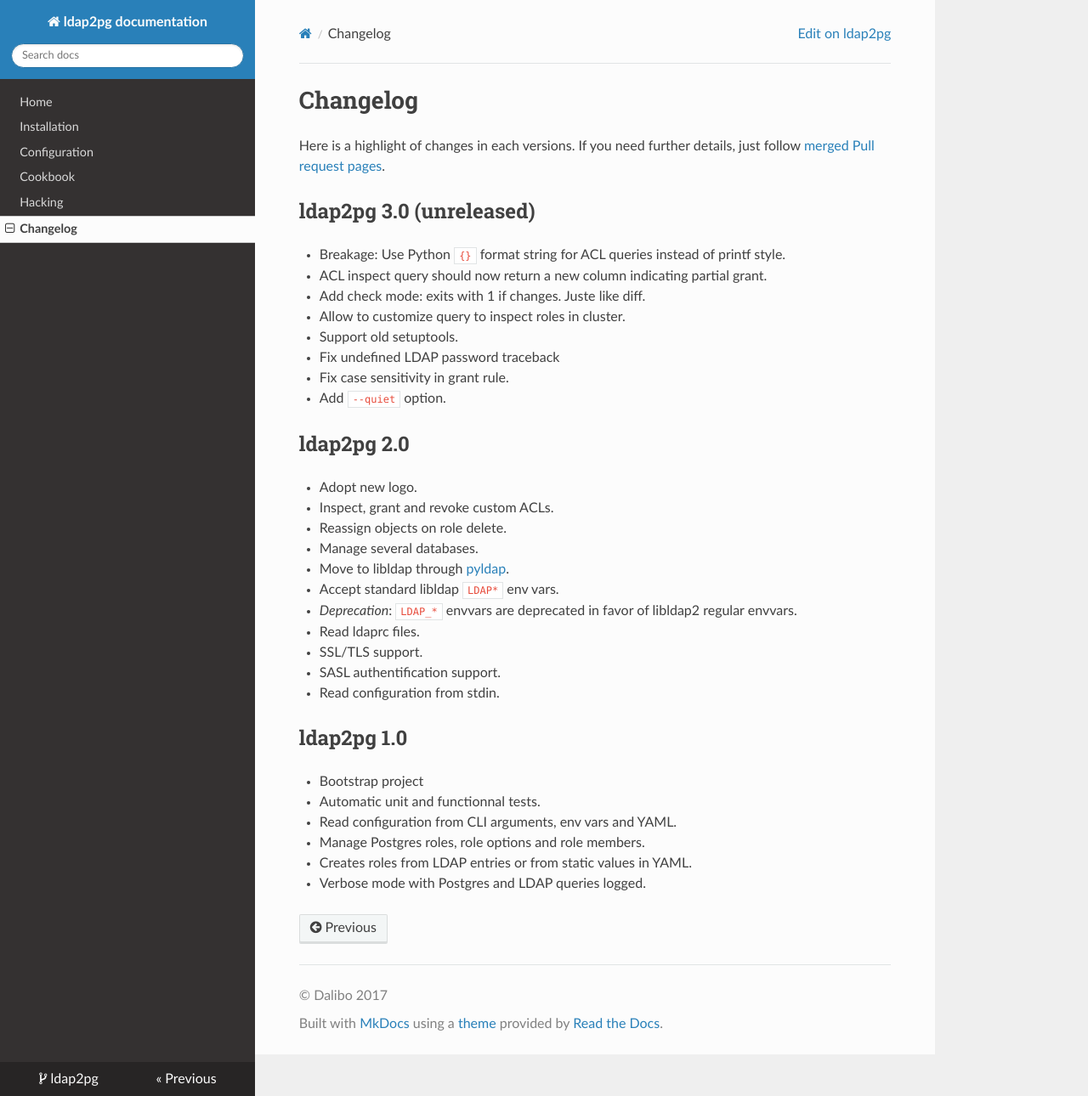
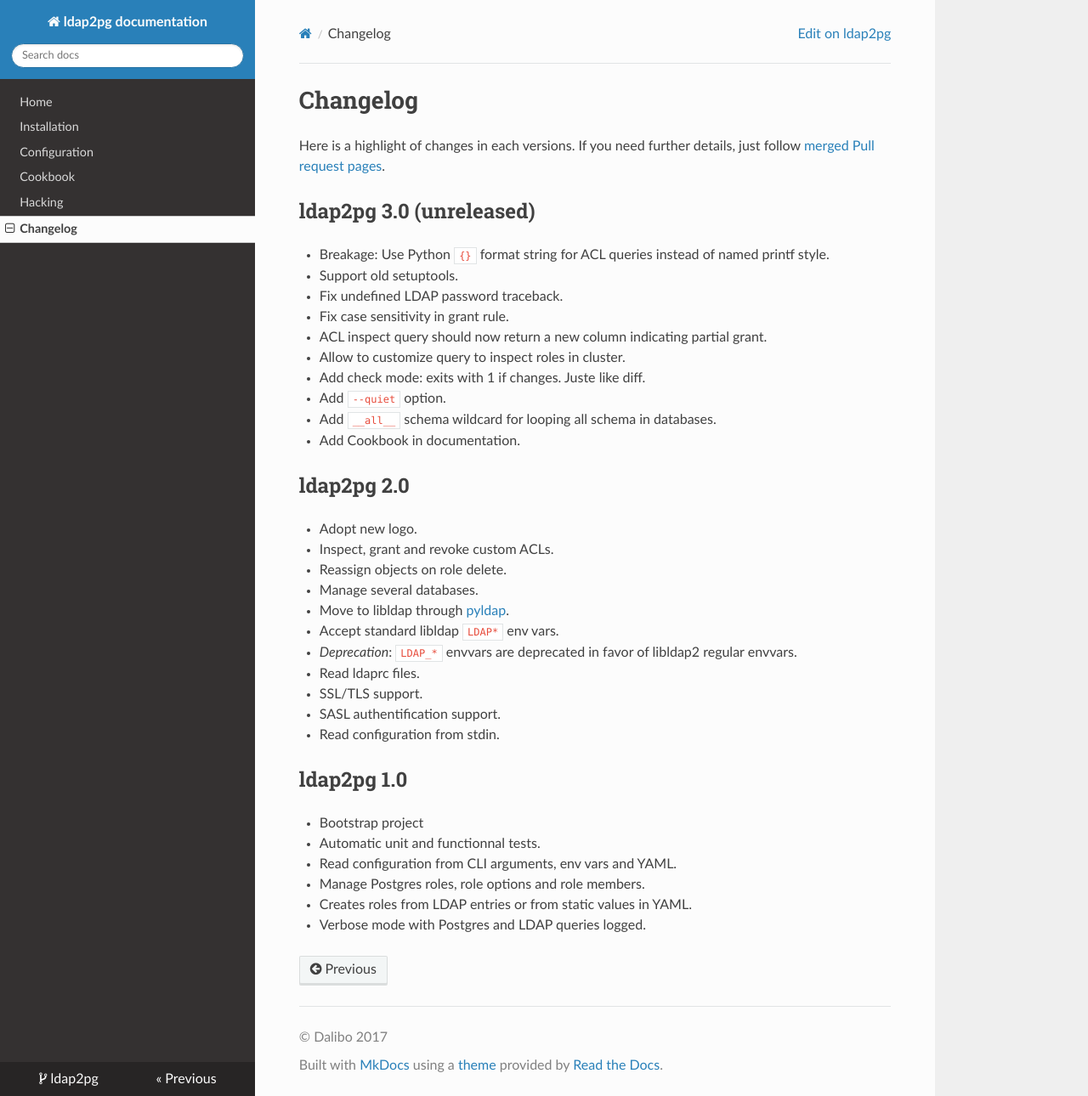
Before and after one commit to dalibo/ldap2pg, an MkDocs documentation site: the page built from docs/changelog.md, in a window 1280 px wide and 1290 px high. Shown: the whole window at 85% size. Built offline with MkDocs 1.6.1, drawn with Linux system fonts in a browser that asks for light colours; nearby versions of some CDN libraries; old or Windows-style settings are respelled for this version of MkDocs.

Commit message:
Complete ChangeLog

```diff
--- a/docs/changelog.md
+++ b/docs/changelog.md
@@ -10,14 +10,17 @@
 
 # ldap2pg 3.0 (unreleased)
 
-- Breakage: Use Python `{}` format string for ACL queries instead of printf style.
+- Breakage: Use Python `{}` format string for ACL queries instead of named
+  printf style.
+- Support old setuptools.
+- Fix undefined LDAP password traceback.
+- Fix case sensitivity in grant rule.
 - ACL inspect query should now return a new column indicating partial grant.
+- Allow to customize query to inspect roles in cluster.
 - Add check mode: exits with 1 if changes. Juste like diff.
-- Allow to customize query to inspect roles in cluster.
-- Support old setuptools.
-- Fix undefined LDAP password traceback
-- Fix case sensitivity in grant rule.
 - Add `--quiet` option.
+- Add `__all__` schema wildcard for looping all schema in databases.
+- Add Cookbook in documentation.
 
 
 # ldap2pg 2.0
```
